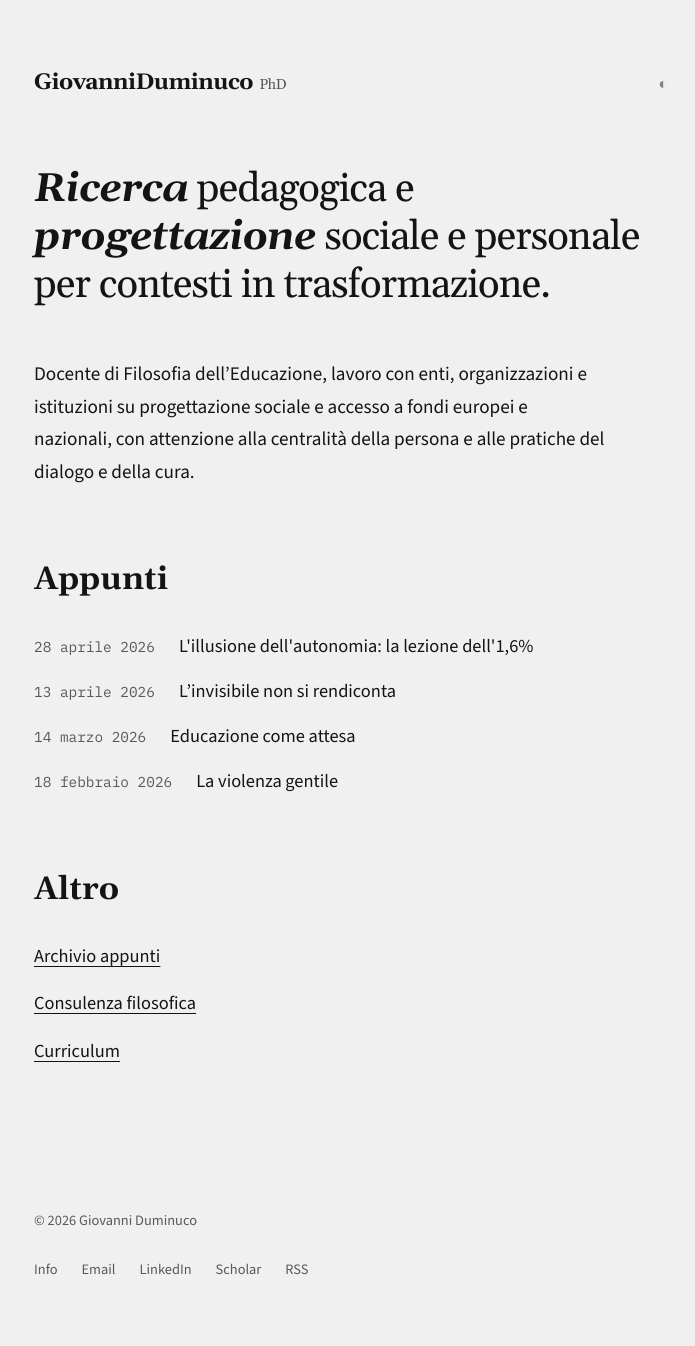
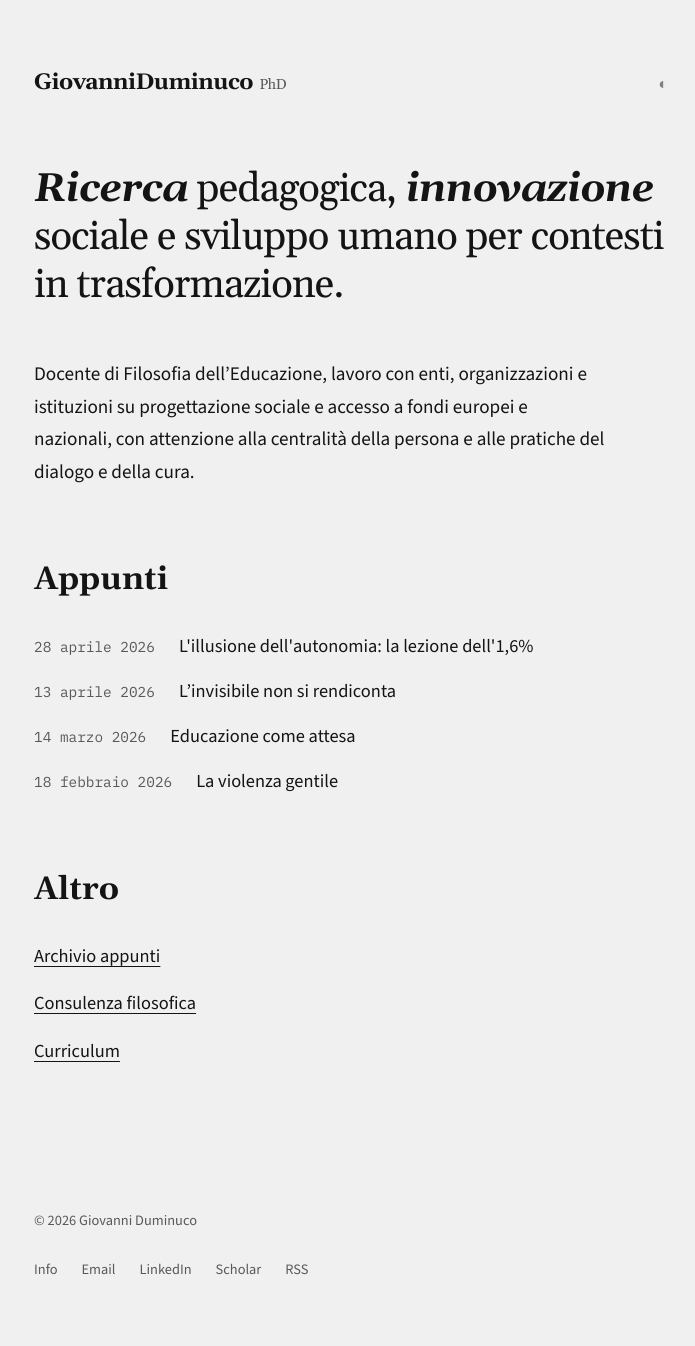
Before and after one commit to dumgio/dumgio.github.io, a Jekyll site: the page built from index.html, in a window 1280 px wide. Shown: the whole page, without its empty margins (126-821 px from the left). Built offline with Jekyll 4.4.1, drawn with Linux system fonts in a browser that asks for light colours; comment, search, counter and statistics services are not loaded.

Commit message:
Update index.html

```diff
--- a/index.html
+++ b/index.html
@@ -3,7 +3,7 @@ layout: default
 ---
 
 <div class="hero-intro">
-  <em>Ricerca</em> pedagogica e <em>progettazione</em> sociale e personale per contesti in trasformazione.
+  <em>Ricerca</em> pedagogica, <em>innovazione</em> sociale e sviluppo umano per contesti in trasformazione.
 </div>
 
 <p style="font-size: 1.2rem; margin-bottom: 4rem;">
```
